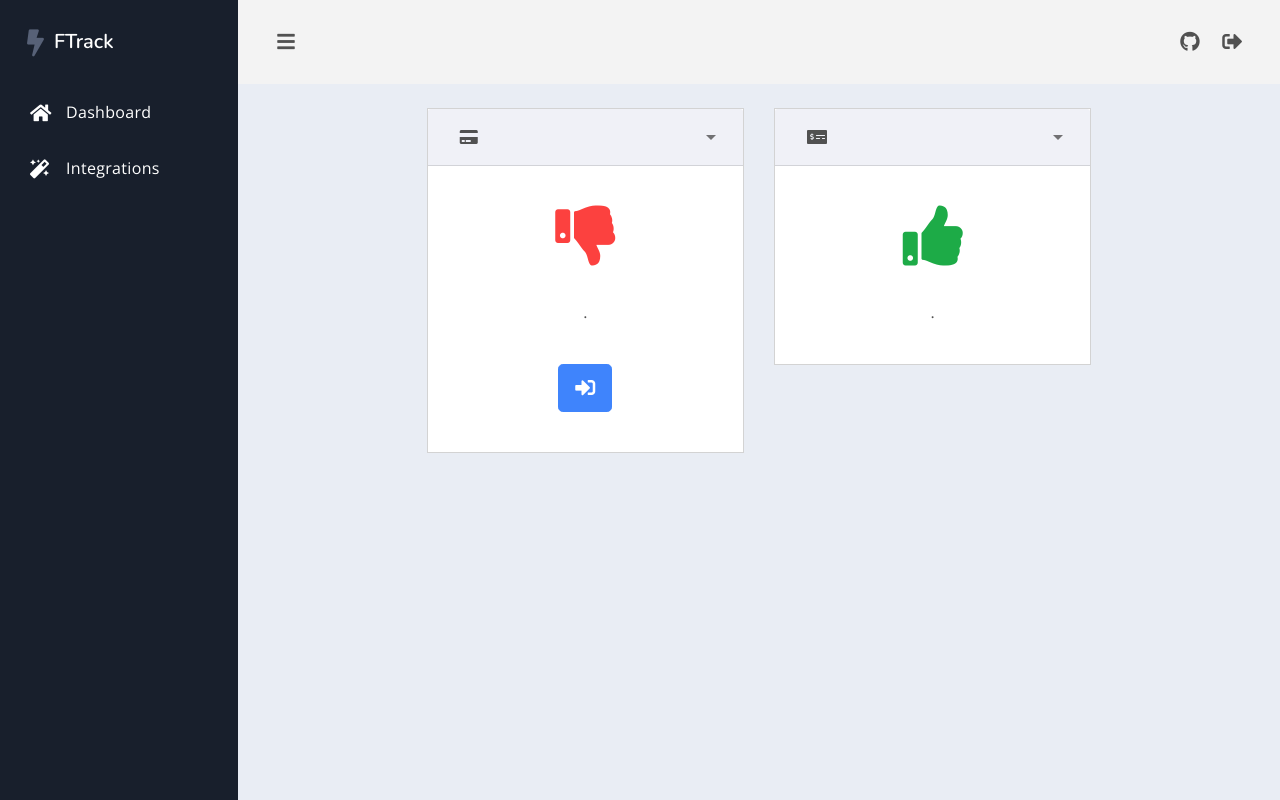
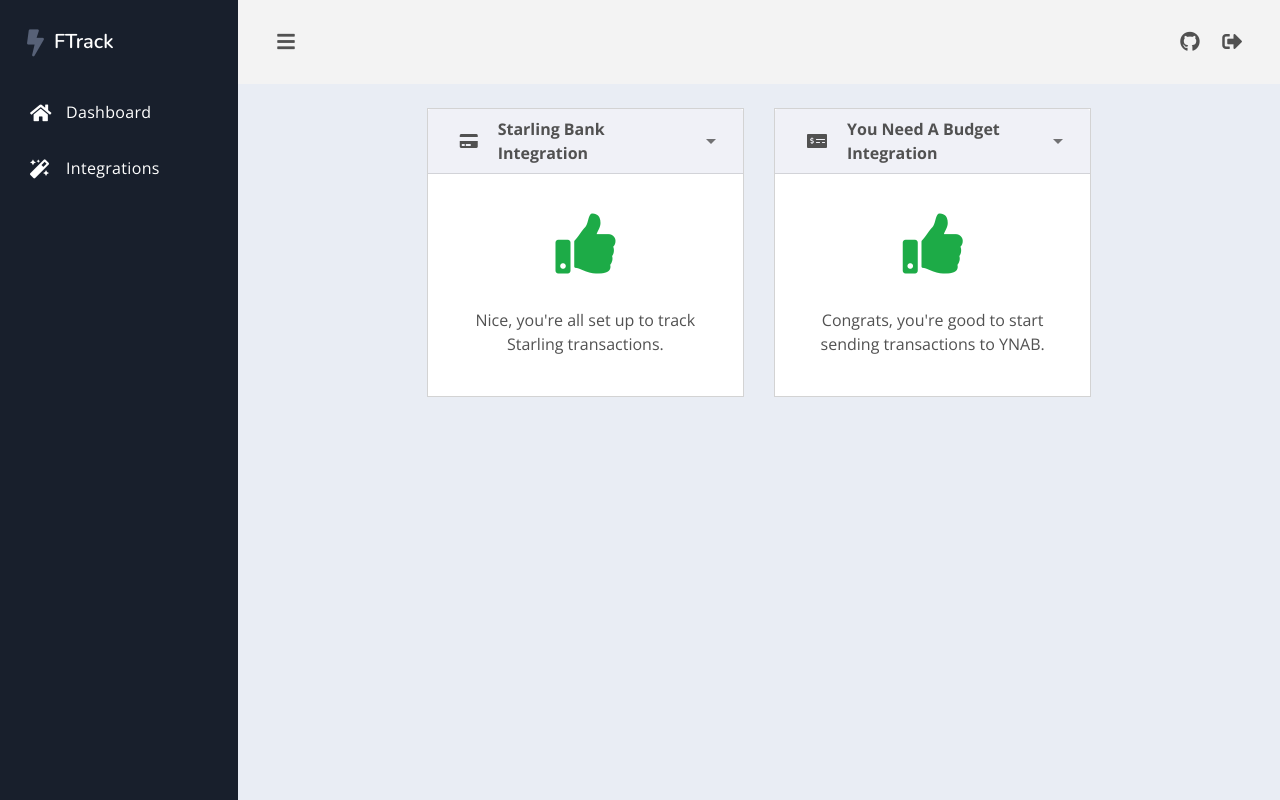
Before and after one commit to niross/ftrack, a Flask app: template app/main/templates/main/platform_auth.html in a window 1280 px wide. Run offline with Flask 2, Linux system fonts and the light colour scheme; a user stored in the database is signed in; tables that the repository leaves empty hold one stand-in row (values such as "Sample post"); the template is opened without the code that fills it: values that come from a table or form of the project are taken from there, most other values are stand-ins (such as "Sample title", 1, 10 or a date in 2020); style sheets or scripts are compiled from the project's sources; parts of the project's set-up code (start-up, migrations or seed data) failed here and were passed over; some libraries are stand-ins or nearby versions.

Commit message:
Add starling auth flow

```diff
--- a/app/__init__.py
+++ b/app/__init__.py
@@ -3,7 +3,7 @@
 
 from flask import Flask
 from flask_bootstrap import Bootstrap
-from flask_dance import OAuth2ConsumerBlueprint
+from flask_babel import Babel
 from flask_mail import Mail
 from flask_migrate import Migrate
 from flask_scss import Scss
@@ -17,6 +17,7 @@
 mail = Mail()
 bootstrap = Bootstrap()
 security = Security()
+babel = Babel()
 
 
 def create_app(config_class=Config):
@@ -26,6 +27,7 @@
     migrate.init_app(app, db)
     mail.init_app(app)
     bootstrap.init_app(app)
+    babel.init_app(app)
     Scss(app, asset_dir='app/static/sass', static_dir='app/static/css/compiled')
 
     from app.main import bp as main_bp  # noqa
@@ -41,6 +43,9 @@
     )
     app.register_blueprint(ynab_bp, url_prefix="/platform/auth")
 
+    from app.starling import bp as starling_bp
+    app.register_blueprint(starling_bp, url_prefix="/platform/auth")
+
     if not app.debug and not app.testing:
         fh = RotatingFileHandler(config_class.LOG_FILE, maxBytes=10240, backupCount=10)
         fh.setFormatter(logging.Formatter(
--- a/app/main/templates/main/platform_auth.html
+++ b/app/main/templates/main/platform_auth.html
@@ -1,4 +1,9 @@
 {% extends 'authenticated_base.html' %}
+{% import 'bootstrap/wtf.html' as wtf %}
+{% block scripts %}
+  {{ super() }}
+  <script src="/static/js/platform-auth.js"></script>
+{% endblock scripts %}
 {% block title %}Platform Authentication{% endblock title %}
 {% block dash_content %}
   <div class="row justify-content-md-center">
@@ -16,7 +21,7 @@
               <a class="spur-card-menu-link" href="#" role="button" data-toggle="dropdown" aria-haspopup="true" aria-expanded="false"></a>
               <div class="dropdown-menu dropdown-menu-right" aria-labelledby="dropdownMenuLink">
                 {% if current_user.starling_authenticated() %}
-                  <a class="dropdown-item" href="#">
+                  <a class="dropdown-item" href="{{ url_for('main.starling_unlink') }}">
                     <i class="fas fa-unlink"></i> Unlink Starling Account
                   </a>
                 {% else %}
@@ -33,7 +38,7 @@
             <div class="big-thumbs-up text-success">
               <i class="fas fa-thumbs-up"></i>
             </div>
-            <p class="text-center">{{ _('Nice one, you\'re all set up to track your Starling transactions with FTrack') }}.</p>
+            <p class="text-center">{{ _('Nice, you\'re all set up to track Starling transactions') }}.</p>
           {% else %}
             <div class="big-thumbs-up text-danger">
               <i class="fas fa-thumbs-down"></i>
@@ -41,7 +46,7 @@
             <p class="text-center">{{ _('Please associate your Starling account to start tracking transactions.') }}.</p>
             <p class="text-center">
               <br />
-              <a href="" class="btn btn-primary btn-lg">
+              <a href="" class="btn btn-primary btn-lg" data-toggle="modal" data-target="#starling-connect-modal">
                 {{ _('Sign in with Starling now') }} <i class="fas fa-sign-in-alt"></i>
               </a>
             </p>
@@ -88,7 +93,7 @@
             <p class="text-center">{{ _('Please associate your YNAB account to get started sending transactions.') }}.</p>
             <p class="text-center">
               <br />
-              <a href="{{ url_for("ynab.login") }}" class="btn btn-primary btn-lg">
+              <a href="{{ url_for('ynab.login') }}" class="btn btn-primary btn-lg">
                 {{ _('Sign in with YNAB now') }} <i class="fas fa-sign-in-alt"></i>
               </a>
             </p>
@@ -97,4 +102,68 @@
       </div>
     </div>
   </div>
+
+<div id="starling-connect-modal" class="modal fade" tabindex="-1" role="dialog" aria-labelledby="starling-connect-modal-label" aria-hidden="false" data-show="{% if show_starling_modal %}true{% else %}false{% endif %}">
+  <div class="modal-dialog" role="document">
+    <form action="{{ url_for('main.platform_auth') }}" method="POST">
+      <div class="modal-content">
+        <div class="modal-header">
+          <h5 class="modal-title" id="starling-connect-modal-label">
+            Connect to Starling
+          </h5>
+          <button type="button" class="close" data-dismiss="modal" aria-label="close">
+            <span aria-hidden="true">&times;</span>
+          </button>
+        </div>
+        <div class="modal-body">
+          <p>Enter your Starling personal token below</p>
+          <div>
+            <p>
+              <a href="#starling-help-collapse" data-toggle="collapse" role="button" aria-expanded="false" aria-controls="starling-help-collapse">
+                Need help?
+              </a>
+              <div id="starling-help-collapse" class="collapse">
+                <div class="card card-body">
+                  <p>To access your starling account you will need to generate a personal token.</p>
+                  <p>Follow these steps to generate the token then save it using the form below.</p>
+                  <p>
+                    <ol>
+                      <li>Sign up for a <a href="https://developer.starlingbank.com/" target="_blank">Starling Developer Account</a></li>
+                      <li>Head for the <a href="https://developer.starlingbank.com/personal/token">Create Personal Token Page</a></li>
+                      <li>Enter a descriptive token name</li>
+                      <li>
+                        Select the following scopes
+                        <ul>
+                          <li>account:read</li>
+                          <li>balance:read</li>
+                          <li>confirmation-of-funds:read</li>
+                          <li>mandate:read</li>
+                          <li>pay-local:read</li>
+                          <li>transaction:read</li>
+                        </ul>
+                      </li>
+                      <li>Click the create button</li>
+                      <li>Copy the generated token and paste it below</li>
+                    </ol>
+                  </p>
+                </div>
+              </div>
+            </p>
+          </div>
+          <div>
+            {{ starling_form.hidden_tag() }}
+            {{ wtf.form_errors(starling_form, hiddens='only') }}
+            {{ wtf.form_field(starling_form.starling_auth_code) }}
+          </div>
+        </div>
+        <div class="modal-footer">
+          <button type="button" class="btn btn-secondary" data-dismiss="modal">
+            Close
+          </button>
+          {{ wtf.form_field(starling_form.submit, button_map={'submit': 'primary'}) }}
+        </div>
+      </div>
+    </form>
+  </div>
+</div>
 {% endblock dash_content %}
--- /dev/null
+++ b/app/starling/__init__.py
@@ -0,0 +1,3 @@
+from flask import Blueprint
+
+bp = Blueprint('starling', __name__, template_folder='templates')
--- /dev/null
+++ b/app/static/js/platform-auth.js
@@ -0,0 +1,3 @@
+$(function() {
+  $('.modal').modal();
+});
--- /dev/null
+++ b/app/users/forms.py
@@ -0,0 +1,15 @@
+from flask_wtf import FlaskForm
+from flask_babel import lazy_gettext as _l
+from wtforms import StringField, SubmitField
+from wtforms.validators import DataRequired, Length
+
+
+class StarlingAuthForm(FlaskForm):
+    starling_auth_code = StringField(
+        _l('Starling Personal Access Token'),
+        validators=[
+            DataRequired(),
+            Length(min=64, max=64)
+        ]
+    )
+    submit = SubmitField(label=_l('Connect'))
--- a/app/users/models.py
+++ b/app/users/models.py
@@ -1,4 +1,7 @@
-from flask_security import RoleMixin, UserMixin, SQLAlchemyUserDatastore, Security
+import uuid
+
+from flask_security import RoleMixin, UserMixin
+from sqlalchemy import event
 
 from app import db
 
@@ -22,13 +25,21 @@
     active = db.Column(db.Boolean())
     confirmed_at = db.Column(db.DateTime())
     roles = db.relationship('Role', secondary=roles_users, backref=db.backref('users', lazy='dynamic'))
-    ynab_auth_code = db.Column(db.String(255))
+    ynab_auth_code = db.Column(db.String(255), nullable=True)
+    uuid = db.Column(db.String(36), unique=True, nullable=True)
+    starling_auth_code = db.Column(db.String(255), nullable=True)
 
     def requires_authentication(self):
         return not self.starling_authenticated() or not self.ynab_authenticated()
 
     def starling_authenticated(self):
-        return False
+        return self.starling_auth_code is not None
 
     def ynab_authenticated(self):
         return self.ynab_auth_code is not None
+
+
+@event.listens_for(User, 'before_insert')
+def receive_before_insert(mapper, connection, target):
+    if target.uuid is None:
+        target.uuid = str(uuid.uuid4())
--- a/config.py
+++ b/config.py
@@ -24,3 +24,7 @@
     # YNAB
     YNAB_CLIENT_ID = os.environ.get('YNAB_CLIENT_ID')
     YNAB_CLIENT_SECRET = os.environ.get('YNAB_CLIENT_SECRET')
+
+    # Starling - TODO: Not implemented yet
+    STARLING_CLIENT_ID = os.environ.get('STARLING_CLIENT_ID')
+    STARLING_CLIENT_SECRET = os.environ.get('STARLING_CLIENT_SECRET')
--- a/requirements/base.txt
+++ b/requirements/base.txt
@@ -13,3 +13,4 @@
 bcrypt==3.1.6
 flask-dance==1.4.0
 Flask-Dance[sqla]
+flask-babel==0.12.2
```
Also changed, not shown: app/main/routes.py (+28 -4 lines), migrations/versions/122f854394a3_.py (added, +32 -0 lines).
